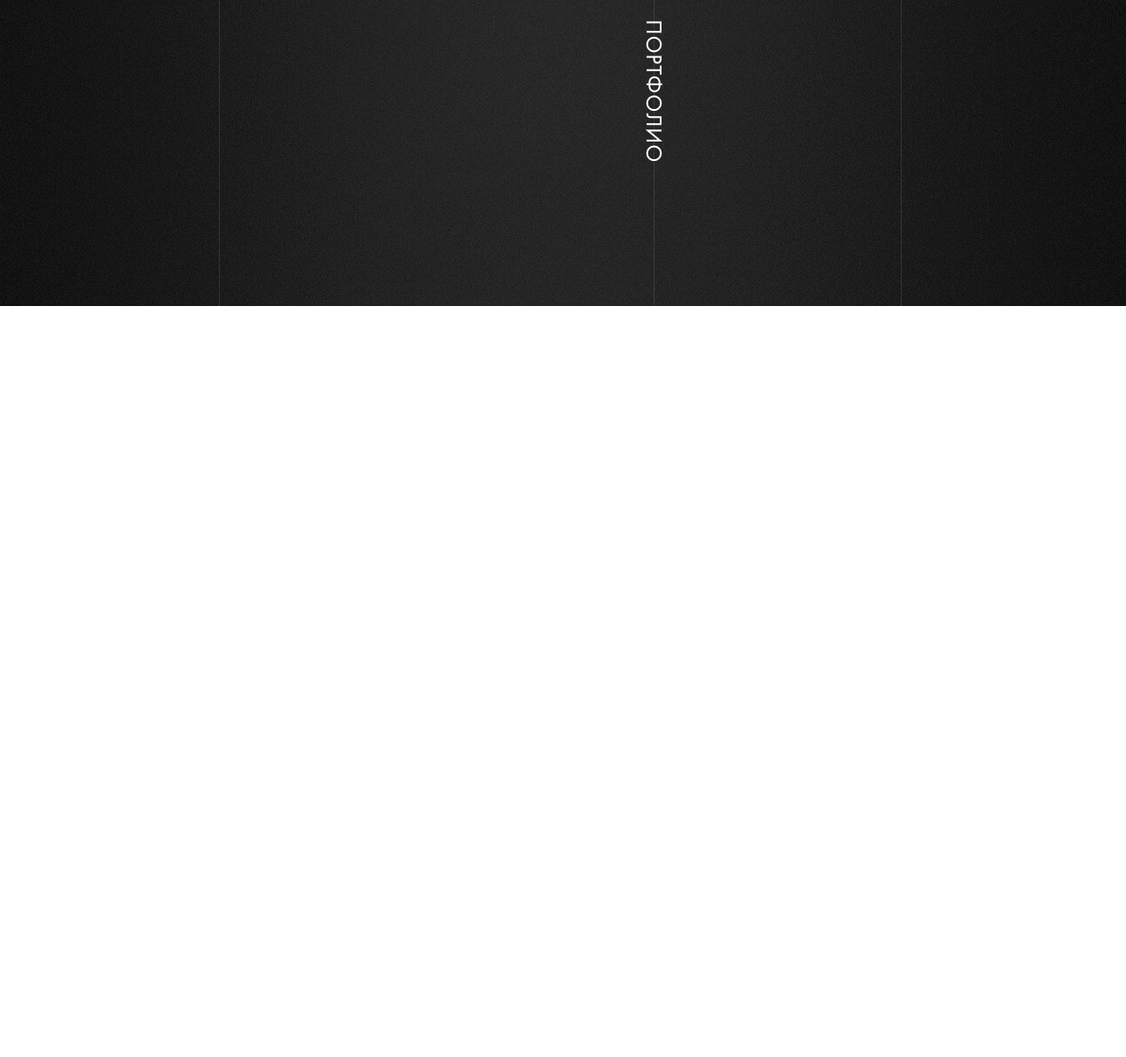
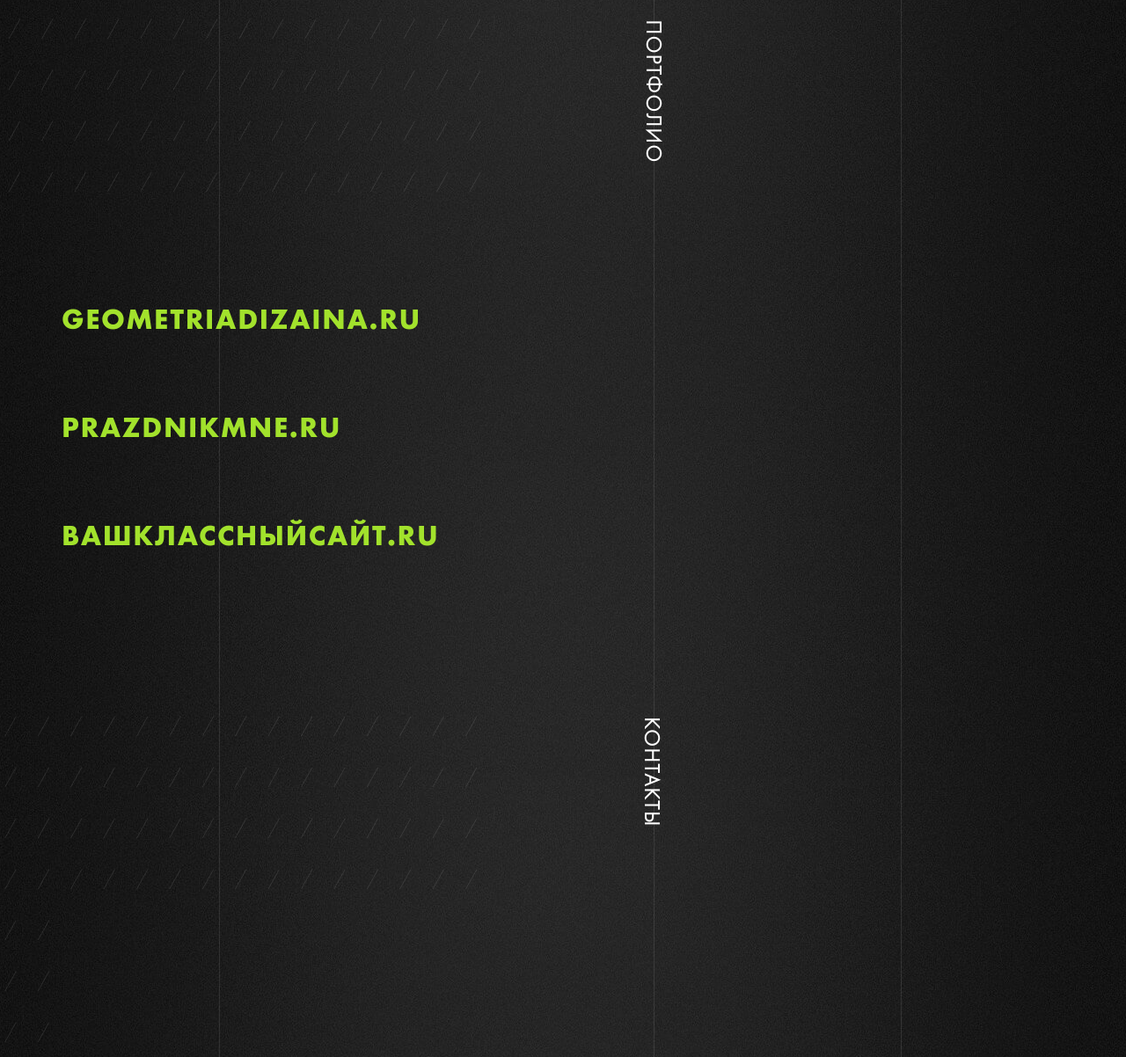
Before and after one commit to CraXviL/site-card, a website: page app/index.html in a window 1280 px wide. Shown: the part 1814-3016 px from the top of the page at 88% size. Before the commit the page ends 2162 px from the top, so only its background shows below. Drawn offline with Linux system fonts and the light colour scheme.

Commit message:
made portfolio

```diff
--- a/app/index.html
+++ b/app/index.html
@@ -52,7 +52,7 @@
     <div id="about-block" class="row justify-content-center">
       <h4>привет.</h4>
       <p>Мое имя Андрей. Я - веб-разработчик. У меня Вы можете заказать красивый и функциональный сайт, который будет хорошо смотреться <br>на любом устройстве и в любом браузере. Я хорошо знаю как чистый JavaScript так и фреймворки JQuery и Vue.js, что позволяет мне использовать сложную логику на сделанных мной сайтах. Без труда использую в работе различные готовые решения и компоненты. Для того, чтобы автоматизировать рутинные операции и ускорить работу над проектом я применяю современные инструменты веб-разработчика: git, gulp, webpack, babel, npm и другие. С примерами моих работ можете ознакомиться ниже на этой странице. </p>
-      <div class="slashes">////<br>////<br>////<br>////<br>////<br>////<br>////<br></div>
+      <div class="slashes">////<br>////<br>////<br>////<br>////<br>////<br>////</div>
     </div>
     <div class="row justify-content-between skills">
       <picture>
@@ -88,10 +88,19 @@
         <img src="img/main/webpack.png" alt="webpack">
       </picture>
     </div>
-    <div class="row">
-      <h3>ПОРТФОЛИО</h3>
+    <div id="portfolio-block" class="row">
+      <h3>портфолио</h3>
+      <ul>
+        <li><a href="geometriadizaina.ru">geometriadizaina.ru</a></li>
+        <li><a href="prazdnikmne.ru">prazdnikmne.ru</a></li>
+        <li><a href="#">вашклассныйсайт.ru</a></li>
+      </ul>
+      <div class="slashes">/////////////////<br>/////////////////<br>/////////////////<br>/////////////////</div>
     </div>
-
+    <div id="order-block" class="row">
+      <h3>контакты</h3>
+      <div class="slashes">/////////////////<br>/////////////////<br>/////////////////<br>/////////////////<br>////<br>////<br>////</div>
+    </div>
 
 
 	</div>
--- a/app/sass/style.sass
+++ b/app/sass/style.sass
@@ -27,6 +27,7 @@
 			border-color: green
 	ul
 		padding-left: 0
+		list-style-type: none
 
 .clearfix:after
 	content: ""
@@ -48,7 +49,6 @@
 
 header ul
 	margin-top: 46px
-	list-style-type: none
 	a
 		text-transform: uppercase
 		font-size: 14px
@@ -104,23 +104,45 @@
 		font-size: 33px
 		line-height: 40px
 		letter-spacing: 0.82px
-	.slashes
-		width: 200px
-		margin: -457px 0 0 -1260px
-		font-size: 25px
-		letter-spacing: 23px
-		line-height: 58px
-		opacity: .1
+
+.slashes
+	margin: -457px 0 0 -1310px
+	font-size: 25px
+	letter-spacing: 23px
+	line-height: 58px
+	opacity: .1
 
 .skills
 	margin-top: 125px
 
 h3
-	text-transform: uppercase
 	transform: rotate(90deg)
 	font-size: 24px
+	width: 100%
 	margin: 224px 592px
 	letter-spacing: 2px
+	text-transform: uppercase
 
+#portfolio-block
+	ul
+		margin-top: -46px
+		li a
+			font-family: "Futura PT"
+			font-size: 33px
+			line-height: 123px
+			text-transform: uppercase
+			letter-spacing: 1.65px
+			color: #a2e22c
+	.slashes
+		@extend .slashes
+		margin: -345px 0 0 -565px
+
+#order-block
+	h3
+		@extend h3
+		margin: 172px 608px
+	.slashes
+		@extend .slashes
+		margin: -275px 0 0 -140px
 
 @import "media" // Always at the end
```
Also changed, not shown: docs/index.html (+13 -4 lines), app/css/style.min.css, docs/css/style.min.css.
